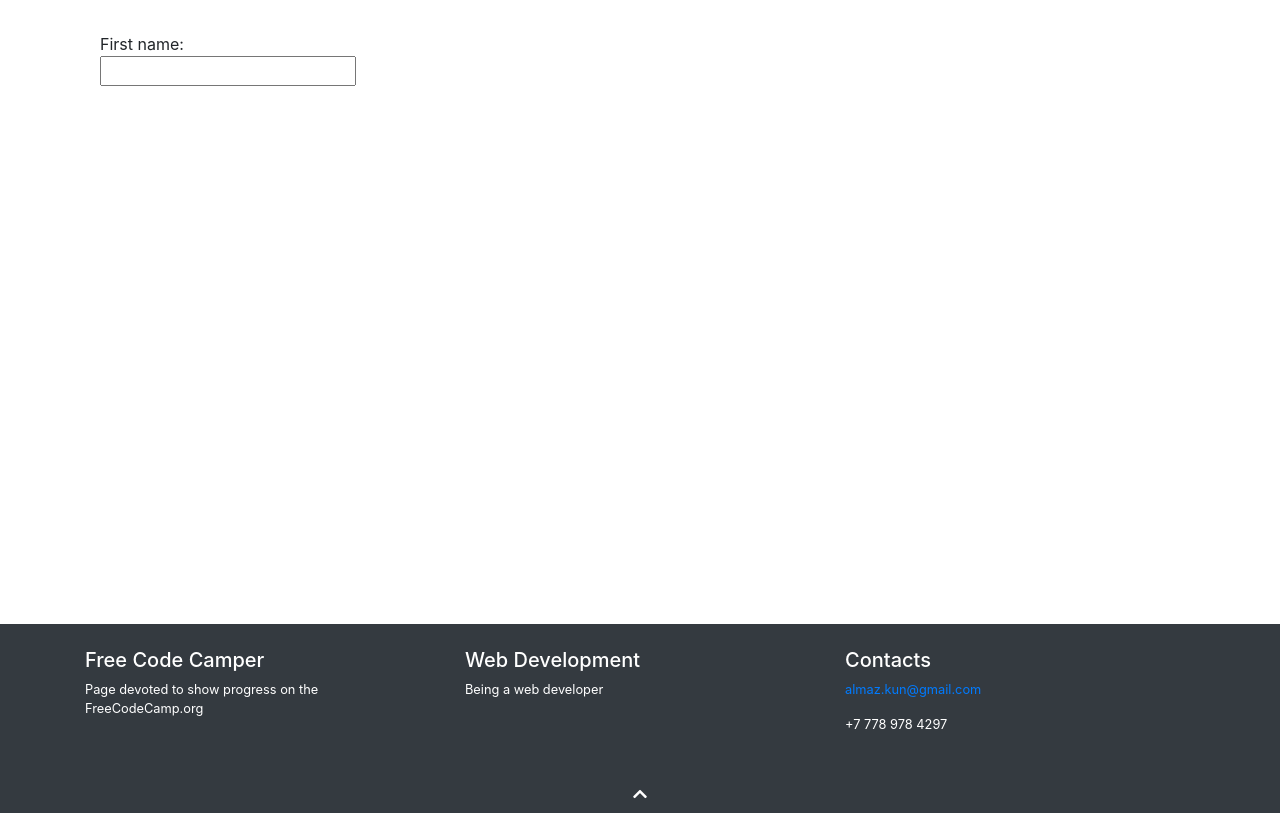
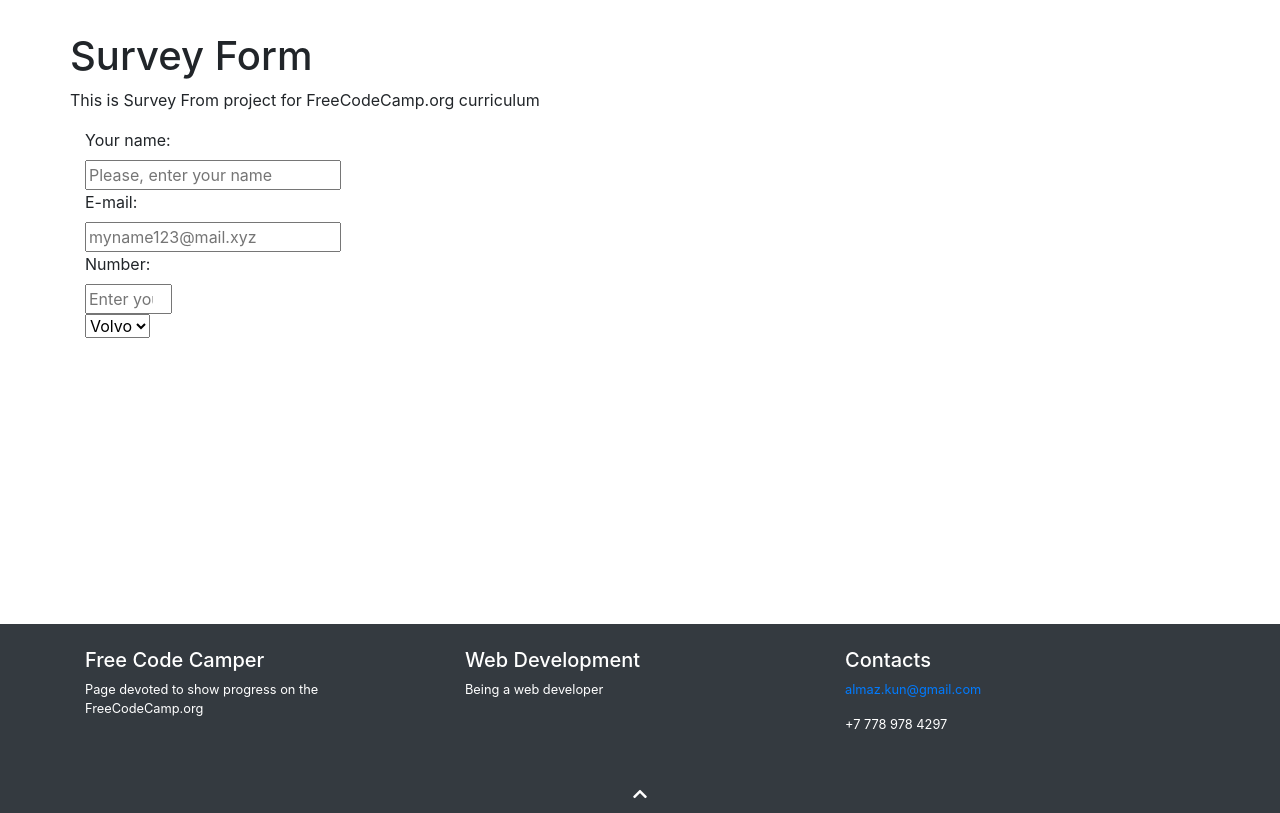
Before and after one commit to almazkun/djangopollsite, a Django app: page /sf/ in a window 1280 px wide. Shown: the part 139-952 px from the top of the page. Run offline with Django 3.2, Linux system fonts and the light colour scheme; some libraries are stand-ins or nearby versions.

Commit message:
Page for FCC project

```diff
--- a/templates/base_generic.html
+++ b/templates/base_generic.html
@@ -12,7 +12,7 @@
     <link href="https://fonts.googleapis.com/css?family=Lobster|Open+Sans" rel="stylesheet">
     <link rel="stylesheet" href="https://stackpath.bootstrapcdn.com/bootstrap/4.1.3/css/bootstrap.min.css" integrity="sha384-MCw98/SFnGE8fJT3GXwEOngsV7Zt27NXFoaoApmYm81iuXoPkFOJwJ8ERdknLPMO" crossorigin="anonymous">
     {% load static %}
-    <link rel="stylesheet" href="{% static '/css/style.css' %}">
+    <link rel="stylesheet" href="{% static '\css\style.css' %}">
     </head>
 
     <body>
--- a/templates/survey_form.html
+++ b/templates/survey_form.html
@@ -4,17 +4,28 @@
 {% block content %}
 <main style="min-height:70vh; margin-top:2em; margin-bottom:2em;">
 
-    <div class="container">
-
+    <div class="container jumbotron-fluid">
+        <h1 id="title">Survey Form</h1>
+        <p id="description">This is Survey From project for FreeCodeCamp.org curriculum</p>
         <div class="col-md-6">
 
             <form id="survey-form" action="#">
-                First name:<br/>
-                <input id="name"><br/>
+                <label id="name-label" for="name">Your name:</label><br>
+                <input id="name" placeholder="Please, enter your name" required><br/>
 
+                <label id="email-label" for="email">E-mail:</label><br>
+                <input type="email" id="email" placeholder="myname123@mail.xyz" required><br/>
 
+                <label id="number-label" for="number">Number:</label><br>
+                <input type="number" id="number" min="1" max="10" placeholder="Enter your number from 1 to 10" required><br/>
+
+                <select id="dropdown" name="cars">
+                    <option value="volvo">Volvo</option>
+                    <option value="saab">Saab</option>
+                    <option value="fiat">Fiat</option>
+                    <option value="audi">Audi</option>
+                </select>
             </form>
-
         </div>
 
     </div>
```
